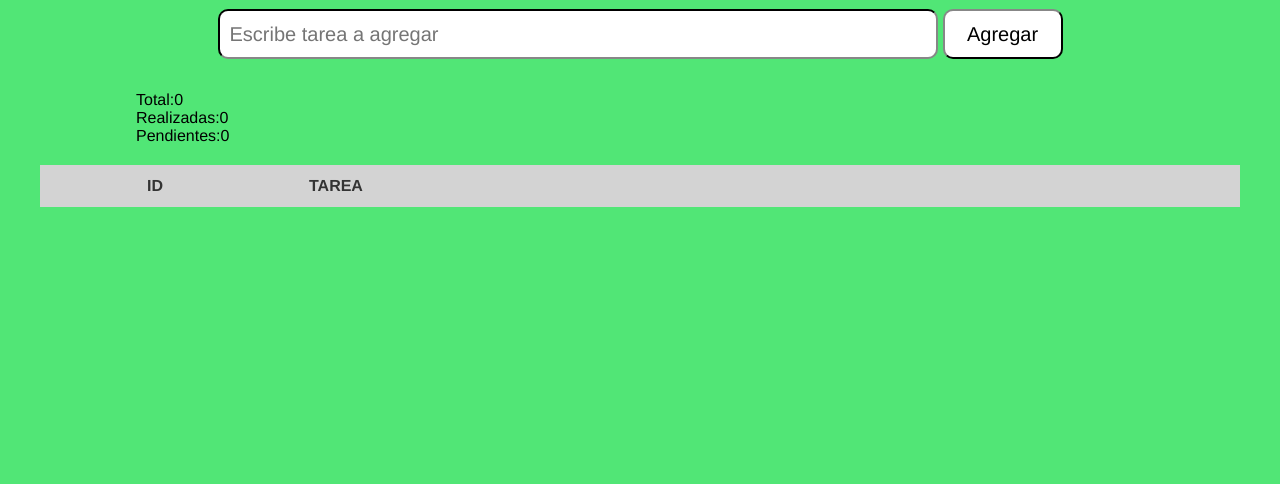
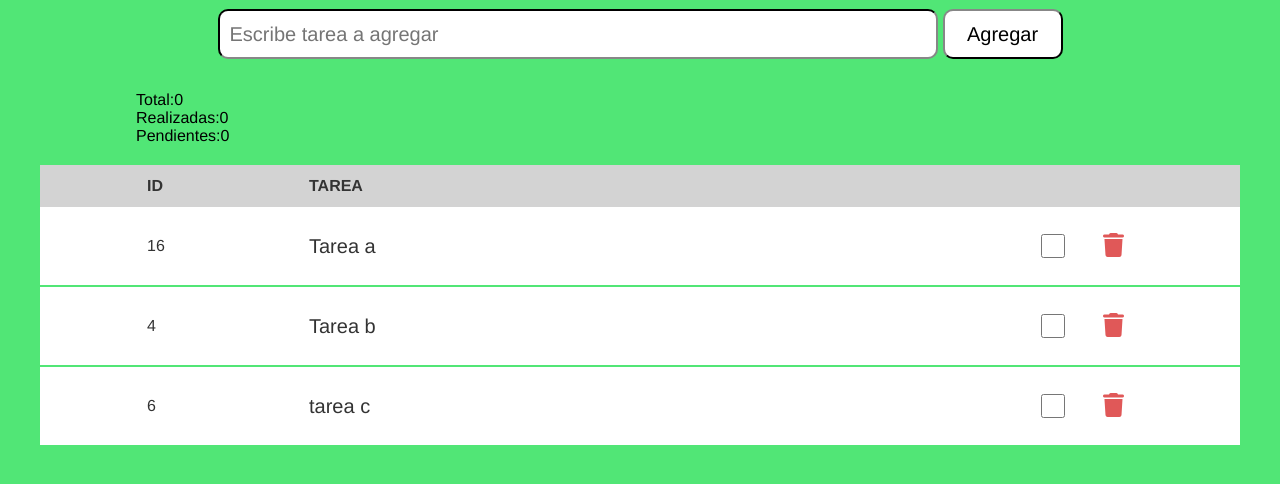
Before and after one commit to pkohnenkampf/metodos_arreglos, a plain HTML site: page index.html in a window 1280 px wide. Shown: the part 64-548 px from the top of the page. Drawn offline with Linux system fonts and the light colour scheme.

Commit message:
se agrega items por defecto

```diff
--- a/index.html
+++ b/index.html
@@ -29,7 +29,24 @@
                 <li class="listHeader-item">Id</li>
                 <li class="listHeader-item">Tarea</li>
             </ul>
-
+            <div class="itemContent">
+                <span class="itemId">16</span>
+                <p class="itemText">Tarea a</p>
+                <input type="checkbox" class="checkButton">
+                <button class="buttonRemove"><i class="fa-solid fa-trash"></i></button>
+            </div>
+            <div class="itemContent">
+                <span class="itemId">4</span>
+                <p class="itemText">Tarea b</p>
+                <input type="checkbox" class="checkButton">
+                <button class="buttonRemove"><i class="fa-solid fa-trash"></i></button>
+            </div>
+            <div class="itemContent">
+                <span class="itemId">6</span>
+                <p class="itemText">tarea c</p>
+                <input type="checkbox" class="checkButton">
+                <button class="buttonRemove"><i class="fa-solid fa-trash"></i></button>
+            </div>
         </div>
     </main>
 
```
